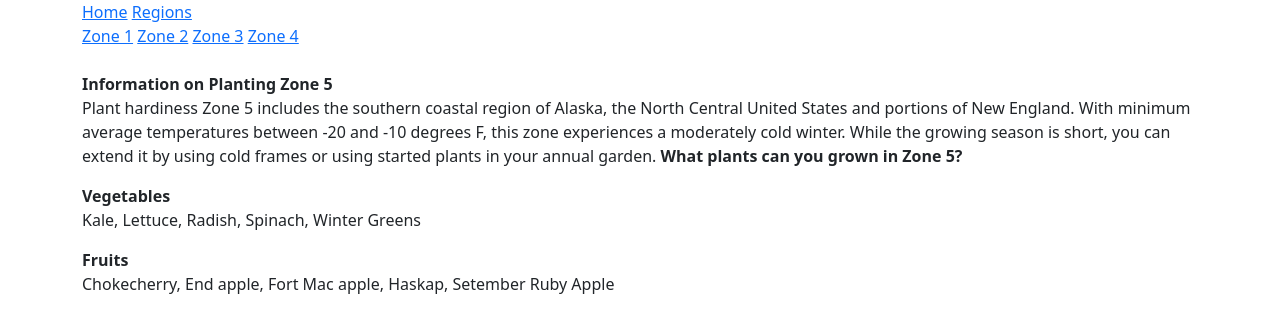
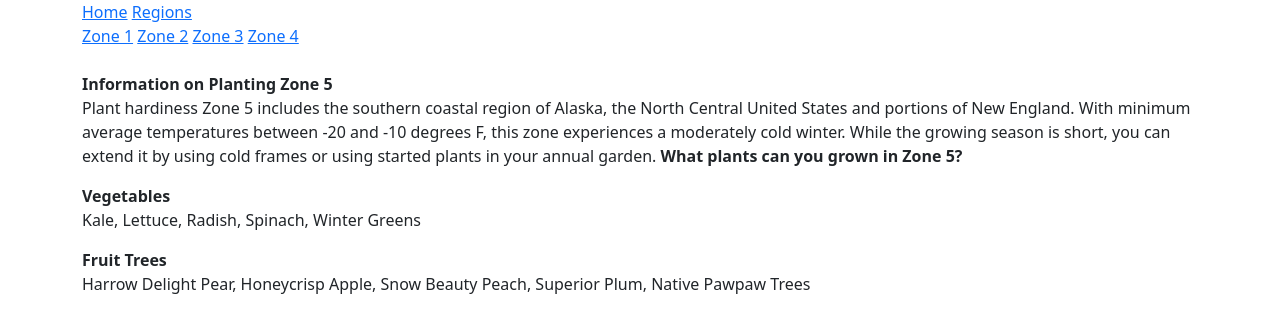
Before and after one commit to MursalMousumi/Gardening, a Flask app: template templates/region5_new.html in a window 1280 px wide. Shown: the top 333 px of the page. Run offline with Flask 2, Linux system fonts and the light colour scheme; the template is opened without the code that fills it, so the values that code supplies are empty; some libraries are stand-ins or nearby versions.

Commit message:
Update region5_new.html

```diff
--- a/templates/region5_new.html
+++ b/templates/region5_new.html
@@ -21,17 +21,9 @@
         <p><b>Information on Planting Zone 5</b><br> Plant hardiness Zone 5 includes the southern coastal region of Alaska, the North Central United States and portions of New England. With minimum average temperatures between -20 and -10 degrees F, this zone experiences a moderately cold winter. While the growing season is short, you can extend it by using cold frames or using started plants in your annual garden.
         <b>What plants can you grown in Zone 5?</b><br></p>
         <p><b>Vegetables</b><br>
-        Kale,
-        Lettuce,
-        Radish,
-        Spinach,
-        Winter Greens </p>
-        <p><b>Fruits</b><br>
-        Chokecherry,
-        End apple,
-        Fort Mac apple,
-        Haskap,
-        Setember Ruby Apple</p>
+        Kale, Lettuce, Radish, Spinach, Winter Greens </p>
+        <p><b>Fruit Trees</b><br>
+        Harrow Delight Pear, Honeycrisp Apple, Snow Beauty Peach, Superior Plum, Native Pawpaw Trees</p>
     </div>
 
 
```
